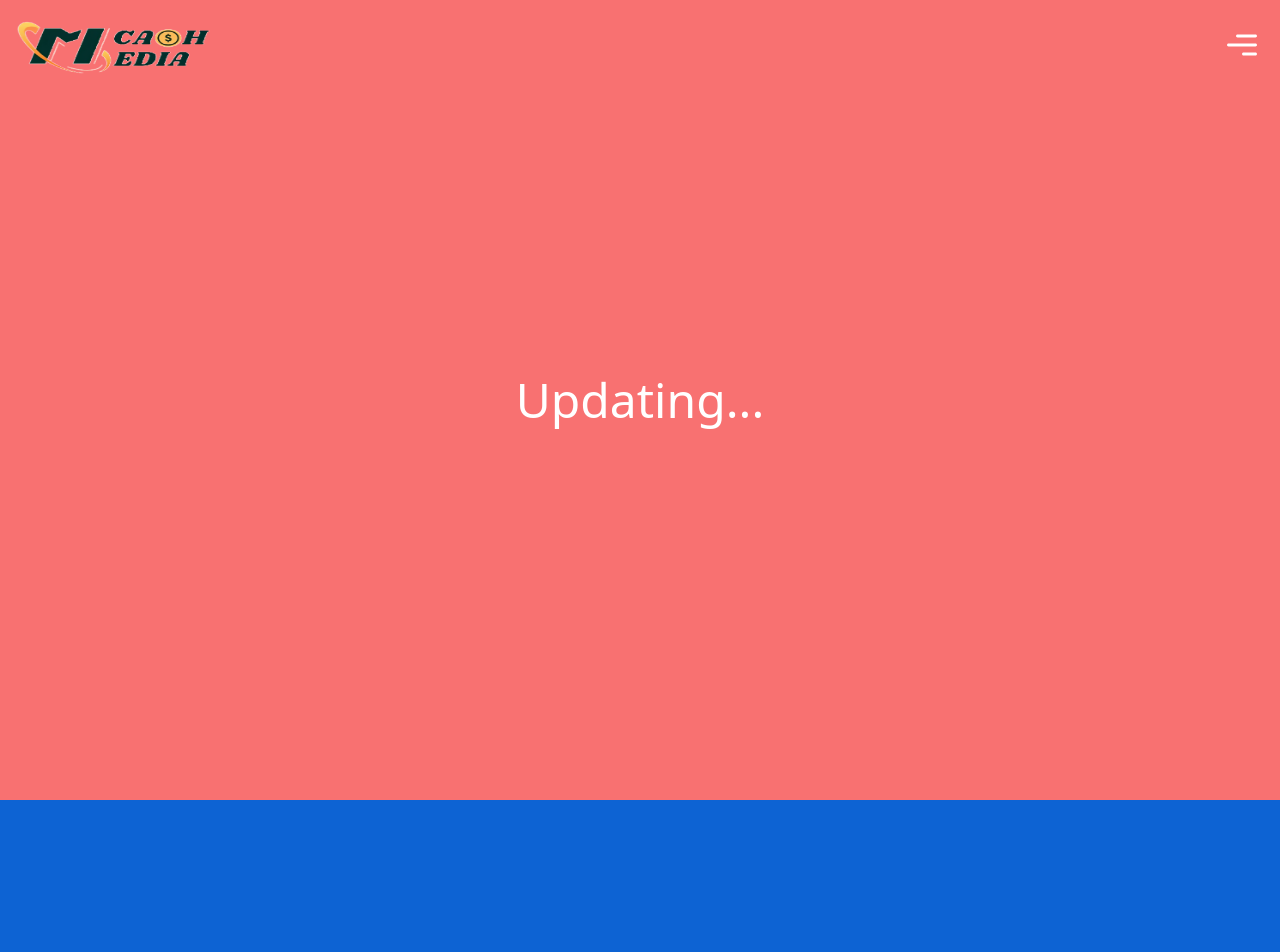
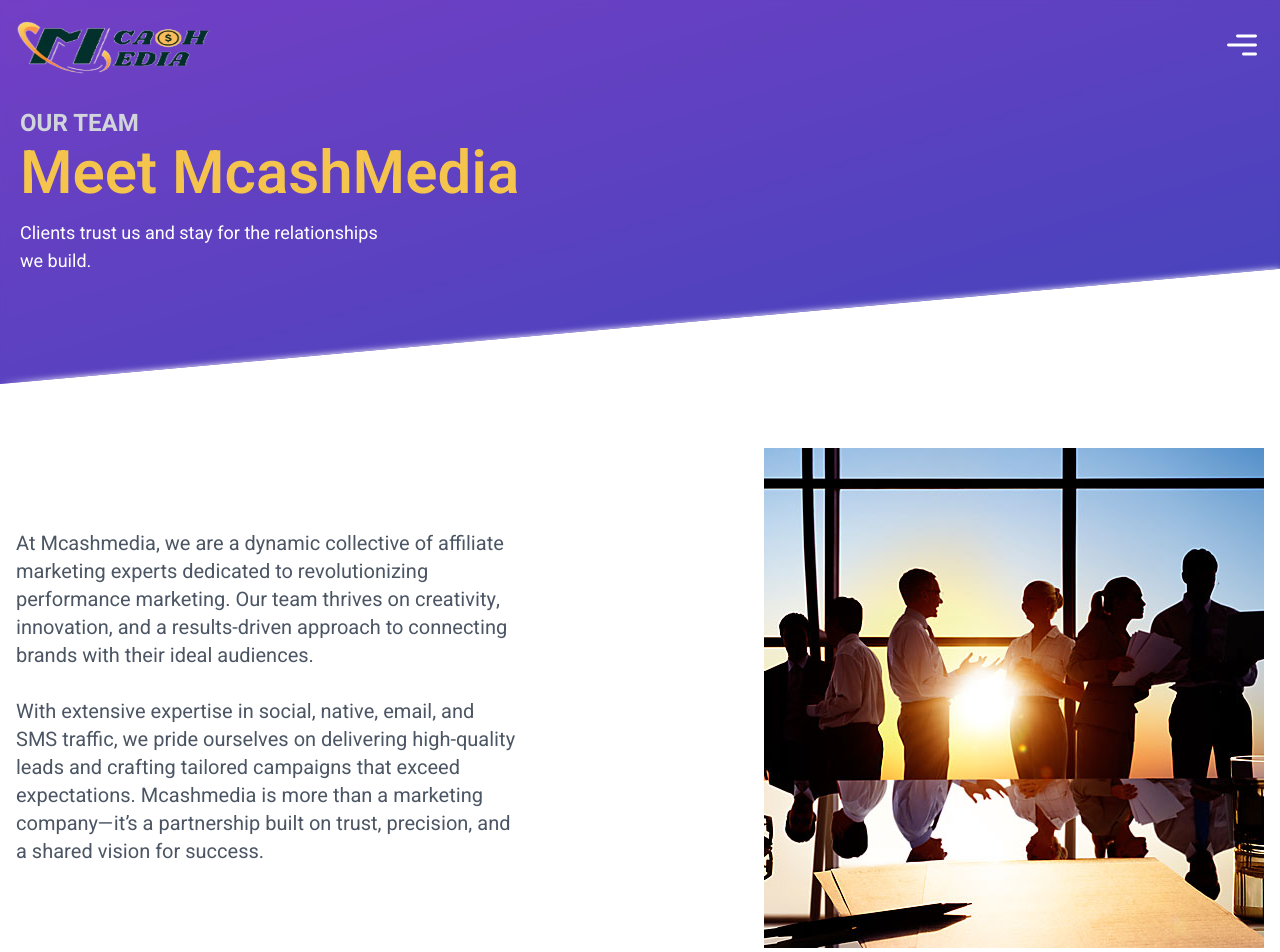
Before and after one commit to mdanamulhasan201/network_landingPage, a React (Vite) app: page /team in a window 1280 px wide. Shown: the top 952 px of the page. Built offline with nearby package versions, Linux system fonts and the light colour scheme.

Commit message:
update team members

```diff
--- a/src/components/Home/Partner.jsx
+++ b/src/components/Home/Partner.jsx
@@ -6,6 +6,7 @@
 import partner3 from "../../assets/partner/partner3.png";
 import partner4 from "../../assets/partner/partner4.png";
 import partner5 from "../../assets/partner/partner5.png";
+import partner6 from "../../assets/partner/partner6.png";
 import { useEffect } from "react";
 import AOS from "aos";
 import "aos/dist/aos.css";
@@ -25,14 +26,14 @@
     }, []);
 
     const partners = [
-        { id: 1, image: partner1, alt: "partner1" },
-        { id: 2, image: partner2, alt: "partner2" },
-        { id: 3, image: partner3, alt: "partner3" },
-        { id: 4, image: partner4, alt: "partner4" },
-        { id: 5, image: partner5, alt: "partner5" },
-        { id: 6, image: partner2, alt: "partner2" },
-        { id: 7, image: partner3, alt: "partner3" },
-        { id: 8, image: partner4, alt: "partner4" },
+        { id: 1, image: partner1, alt: "partner1", url: "" },
+        { id: 2, image: partner2, alt: "partner2", url: "" },
+        { id: 3, image: partner3, alt: "partner3", url: "" },
+        { id: 4, image: partner4, alt: "partner4", url: "" },
+        { id: 5, image: partner5, alt: "partner5", url: "https://www.affpaying.com/" },
+        { id: 6, image: partner6, alt: "partner6", url: "https://www.affplus.com/" },
+        { id: 7, image: partner3, alt: "partner3", url: "" },
+        { id: 8, image: partner4, alt: "partner4", url: "" },
     ];
 
     const settings = {
@@ -86,6 +87,17 @@
                     data-aos="fade-up"
                 ></span>
             </h1>
+            <div className="max-w-screen-xl mx-auto px-8 py-16 ">
+                <h1
+                    className="text-center font-bold font-heebo text-3xl text-titleColor relative"
+                    data-aos="fade-down"
+                >
+                    Our Partners
+                    <span
+                        className="block mx-auto mt-2 h-1 w-16 bg-titleColor rounded-full"
+                        data-aos="fade-up"
+                    ></span>
+                </h1>
                 <div className="mt-8" data-aos="fade-up">
                     <Slider {...settings}>
                         {partners.map((partner) => (
@@ -97,17 +109,26 @@
                                 exit="exit"
                                 className="p-4"
                             >
+                                <a
+                                    href={partner.url || "#"}
+                                    target="_blank"
+                                    rel="noopener noreferrer"
+                                    className="block"
+                                >
                                     <img
                                         src={partner.image}
                                         alt={partner.alt}
                                         className="mx-auto h-32 w-32 object-contain"
                                     />
+                                </a>
                             </motion.div>
                         ))}
                     </Slider>
                 </div>
             </div>
 
+        </div>
+
     );
 };
 
--- a/src/page/TeamMembers.jsx
+++ b/src/page/TeamMembers.jsx
@@ -1,10 +1,69 @@
+import { Helmet } from "react-helmet-async";
+import bannerImg from "../assets/ourTeam/teambanner.jpg"
 
 
 const TeamMembers = () => {
     return (
-        <div className='h-screen flex justify-center items-center bg-red-400 text-white text-5xl '>
-            Updating...
+        <div >
+            <Helmet>
+                <title>Cash Media | Our Team</title>
+            </Helmet>
+
+            <div className="relative w-full h-auto">
+                {/* Background Color with Angled Division */}
+                <div
+                    className="w-full h-96"
+                    style={{
+                        clipPath: "polygon(0 0, 100% 0, 100% 70%, 0 100%)",
+                        background: "linear-gradient(to bottom right, #733FC5 , #4244BB)",
+                    }}
+                ></div>
+
+                {/* Overlay Content */}
+                <div
+                    className="absolute inset-0 flex items-center shadow-lg backdrop-blur-[3px]"
+                    style={{
+                        clipPath: "polygon(0 0, 100% 0, 100% 70%, 0 100%)",
+                    }}
+                >
+                    <div className="max-w-screen-xl px-5 sm:px-10 xl:px-5 w-full mx-auto">
+                        <div className="text-left font-heebo" data-aos="fade-down">
+                            <h1 className="uppercase font-heebo font-bold text-xl xl:text-2xl text-gray-300">Our Team</h1>
+                            <h1 className="text-4xl md:text-5xl xl:text-6xl mb-4 mt-1 font-semibold text-[#F4C44D]">
+                                Meet McashMedia
+                            </h1>
+                            <p className="text-lg lg:w-96 text-white">Clients trust us and stay for the relationships we build.</p>
+                        </div>
+                    </div>
+                </div>
+            </div>
+            <div className="max-w-screen-xl mx-auto px-4 py-16">
+                <div className="flex flex-col md:flex-row justify-between items-center gap-10">
+                    {/* Left Side */}
+                    <div className="w-full md:w-5/12">
+                        <p className="text-lg md:text-xl font-heebo leading-8 text-gray-600">
+                            At Mcashmedia, we are a dynamic collective of affiliate marketing experts dedicated
+                            to revolutionizing performance marketing. Our team thrives on creativity,
+                            innovation, and a results-driven approach to connecting brands with their ideal audiences.
+                            <br />
+                            <br />
+                            With extensive expertise in social, native, email, and SMS traffic, we pride ourselves on
+                            delivering high-quality leads and crafting tailored campaigns that exceed expectations.
+                            Mcashmedia is more than a marketing company—it’s a partnership built on trust, precision,
+                            and a shared vision for success.
+                        </p>
+                    </div>
+                    {/* Right Side */}
+                    <div className="w-full md:w-7/12">
+                        <div className="flex justify-center md:justify-end">
+                            <img src={bannerImg} alt="Our Team Banner" />
+                        </div>
+                    </div>
+                </div>
+            </div>
+
         </div>
+
     );
 };
 
```
Also changed, not shown: src/assets/ourTeam/teambanner.jpg (added), src/assets/partner/partner6.png (added). Lines whose indentation alone changed are shown as unchanged.
